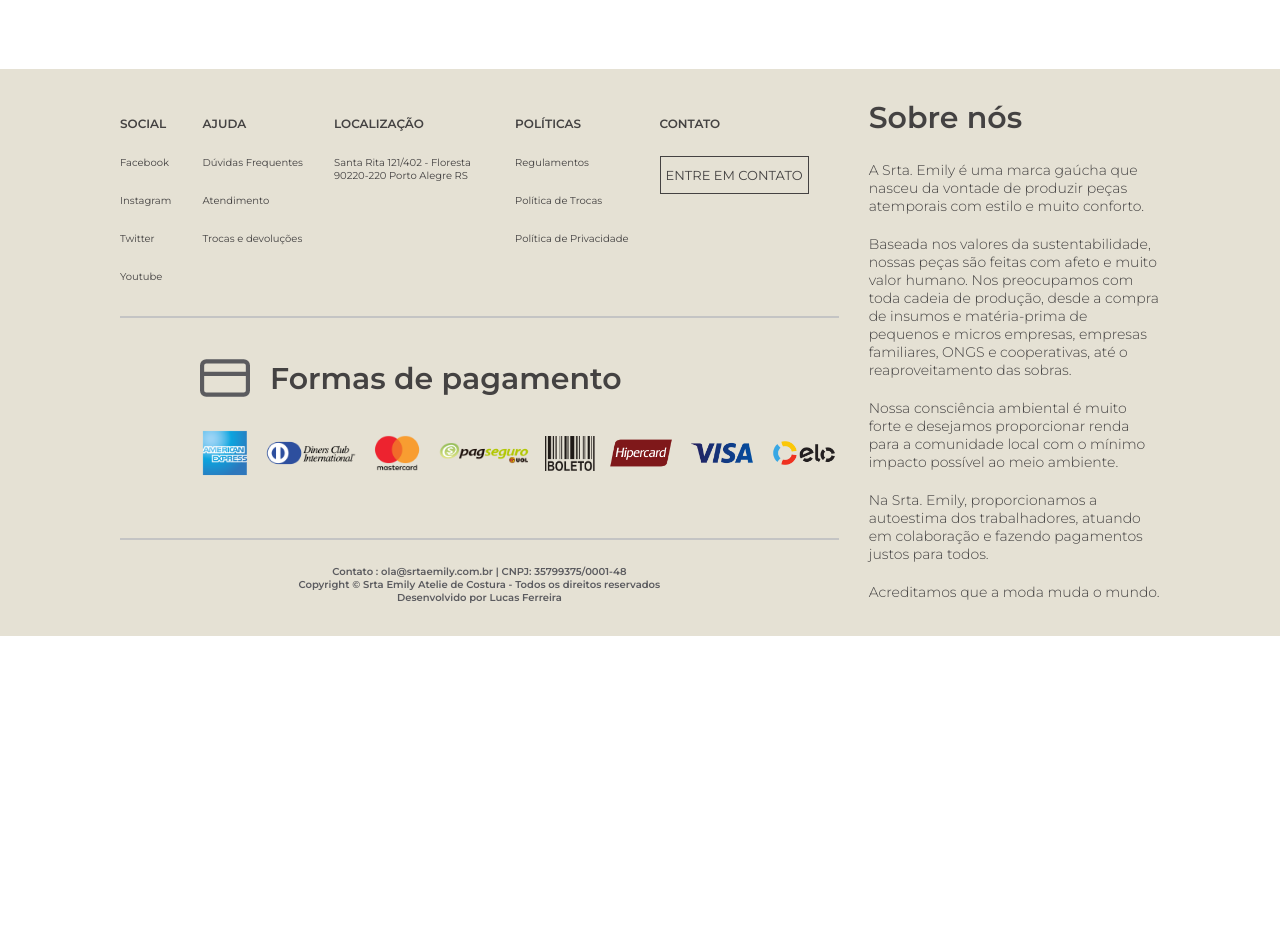
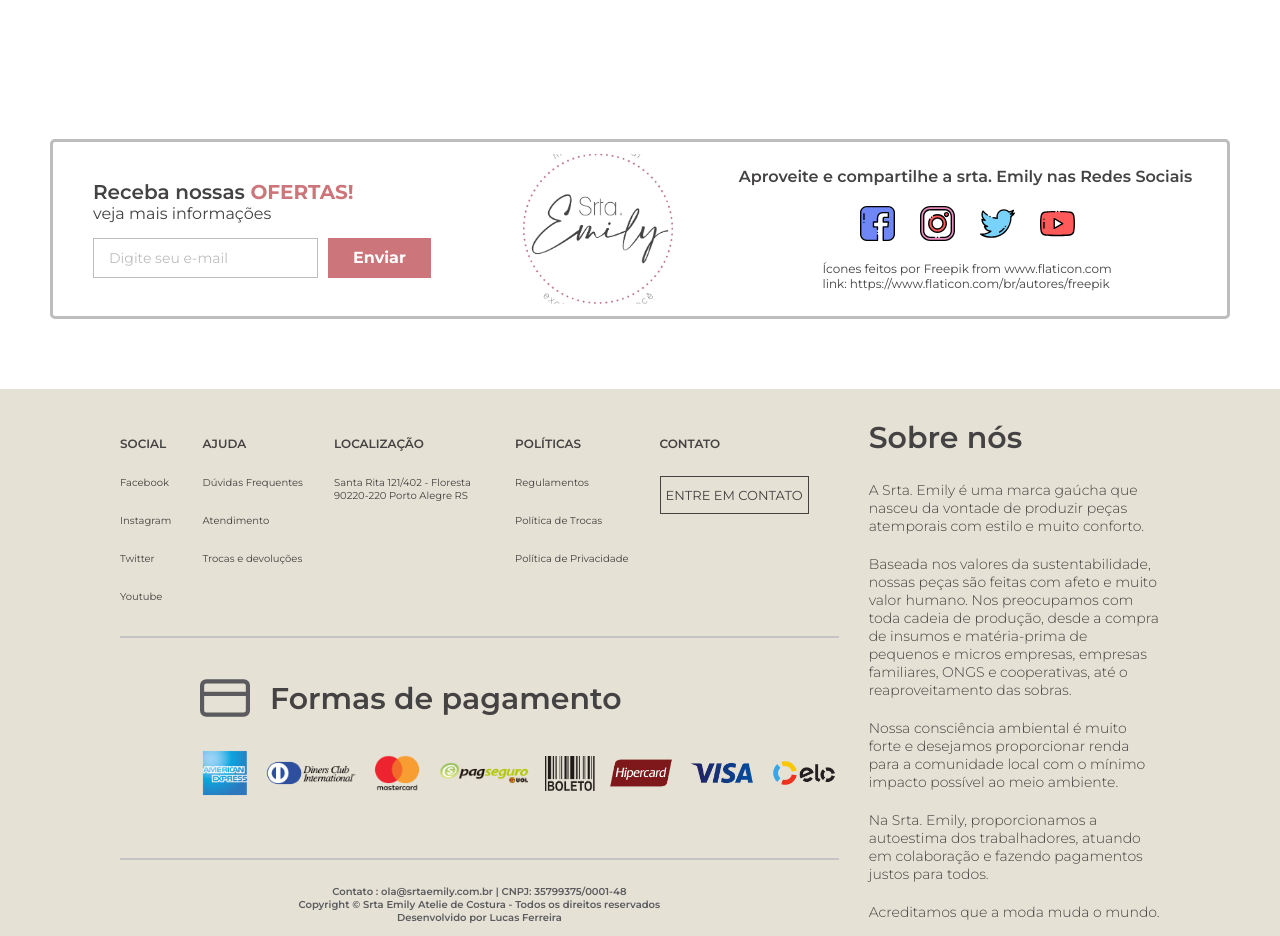
Before and after one commit to lsferreirapel/srta-emily-ecommerce, a React (Create React App) app in the folder web/: page / in a window 1280 px wide. Shown: the part 800-1736 px from the top of the page. Before the commit the page ends 1436 px from the top, so only its background shows below. Built offline with nearby package versions, Linux system fonts and the light colour scheme.

Commit message:
:art: Adiciona componente publico "NewsLetter"
News Letter para uso público adicionado na pasta "Components".

```diff
--- /dev/null
+++ b/web/src/components/NewsLetter/index.tsx
@@ -0,0 +1,45 @@
+/* React imports */
+import React from 'react';
+
+/* Styles */
+import { Container, SendOffers, SocialShare, Icons, EmailForm } from './styles';
+
+/* Assets */
+import circleLogo from '../../assets/images/logos/srt-emily-circle-logo.png';
+import facebookIcon from '../../assets/images/icons/social/049-facebook.svg';
+import instagramIcon from '../../assets/images/icons/social/060-instagram.svg';
+import twitterIcon from '../../assets/images/icons/social/027-twitter.svg';
+import youtubeIcon from '../../assets/images/icons/social/038-youtube.svg';
+
+const NewsLetter: React.FC = () => (
+  <Container>
+    <SendOffers>
+      <h2>
+        Receba nossas <strong>OFERTAS!</strong>
+      </h2>
+      <p>veja mais informações</p>
+      <EmailForm>
+        <input type="email" placeholder="Digite seu e-mail" />
+        <button type="button">Enviar</button>
+      </EmailForm>
+    </SendOffers>
+
+    <img src={circleLogo} alt="Logo" />
+
+    <SocialShare>
+      <h3>Aproveite e compartilhe a srta. Emily nas Redes Sociais</h3>
+      <Icons>
+        <img src={facebookIcon} alt="Facebook icon" />
+        <img src={instagramIcon} alt="Instagram icon" />
+        <img src={twitterIcon} alt="Twitter icon" />
+        <img src={youtubeIcon} alt="Youtube icon" />
+      </Icons>
+      <p>
+        Ícones feitos por Freepik from www.flaticon.com link:
+        https://www.flaticon.com/br/autores/freepik
+      </p>
+    </SocialShare>
+  </Container>
+);
+
+export default NewsLetter;
--- /dev/null
+++ b/web/src/components/NewsLetter/styles.ts
@@ -0,0 +1,141 @@
+import styled from 'styled-components';
+
+export const Container = styled.div`
+  /* Position */
+  display: flex;
+  justify-content: space-between;
+  align-items: center;
+
+  /* Size */
+  max-width: 1180px;
+  min-height: 180px;
+
+  /* Border */
+  border: 3px solid var(--color-gray-light);
+  border-radius: 5px;
+
+  /* Margin and padding */
+  padding: 5px 40px;
+  padding-right: 30px;
+  margin: 70px auto;
+
+  img {
+    /* Size */
+    width: 150px;
+    height: 150px;
+  }
+`;
+export const SendOffers = styled.div`
+  /* Position */
+  display: flex;
+  flex-direction: column;
+
+  /* Size */
+  width: 33%;
+  max-height: 102px;
+
+  h2 {
+    /* Font */
+    font-size: 20px;
+    font-weight: 600; /* Semi-Bold */
+
+    strong {
+      /* Font */
+      color: var(--color-primary-medium);
+      font-weight: 700; /* Bold */
+    }
+  }
+
+  p {
+    /* Font */
+    font-size: 16px;
+  }
+`;
+export const EmailForm = styled.div`
+  /* Margin and padding */
+  margin-top: 15px;
+
+  input {
+    /* Size */
+    height: 40px;
+    width: 225px;
+
+    /* Border */
+    border: 1px solid var(--color-gray-light);
+
+    /* Margin and padding */
+    padding: 0 15px;
+    margin-right: 10px;
+
+    /* Font */
+    font-size: 14px;
+  }
+
+  button {
+    /* Size */
+    height: 40px;
+
+    /* Margin and padding*/
+    padding: 0 25px;
+
+    /* Color */
+    background: var(--color-primary-medium);
+
+    /* Font */
+    font-size: 16px;
+    font-weight: 700; /* Bold */
+    color: #ffffff;
+
+    /* Effects */
+    cursor: pointer;
+  }
+`;
+
+export const SocialShare = styled.div`
+  /* Position */
+  display: flex;
+  flex-direction: column;
+
+  /* Size */
+  width: 41.5%;
+  max-height: 130px;
+
+  h3 {
+    /* Font */
+    font-size: 16px;
+    font-weight: 600; /* Semi-Bold */
+  }
+
+  p {
+    /* Size */
+    width: 291px;
+
+    /* Margin */
+    margin: 0 auto;
+
+    /* Font */
+    font-size: 12px;
+  }
+`;
+
+export const Icons = styled.div`
+  /* Position */
+  display: flex;
+  justify-content: space-around;
+  align-items: center;
+
+  /* Size */
+  width: 240px;
+
+  /* Margin and padding */
+  margin: 20px auto;
+
+  img {
+    /* Size */
+    width: 35px;
+    height: 35px;
+
+    /* Effects */
+    cursor: pointer;
+  }
+`;
--- a/web/src/pages/Home/index.tsx
+++ b/web/src/pages/Home/index.tsx
@@ -7,6 +7,7 @@ import data from '../../data';
 /* Components */
 import Header from '../../components/Header';
 import Footer from '../../components/Footer';
+import NewsLetter from '../../components/NewsLetter';
 
 /* Styles */
 import Container from './styles';
@@ -15,6 +16,7 @@ const Home: React.FC = () => (
   <Container>
     <Header data={data} />
     <div className="content" />
+    <NewsLetter />
     <Footer />
   </Container>
 );
```
Also changed, not shown: web/src/services/api.ts (added, +7 -0 lines).
